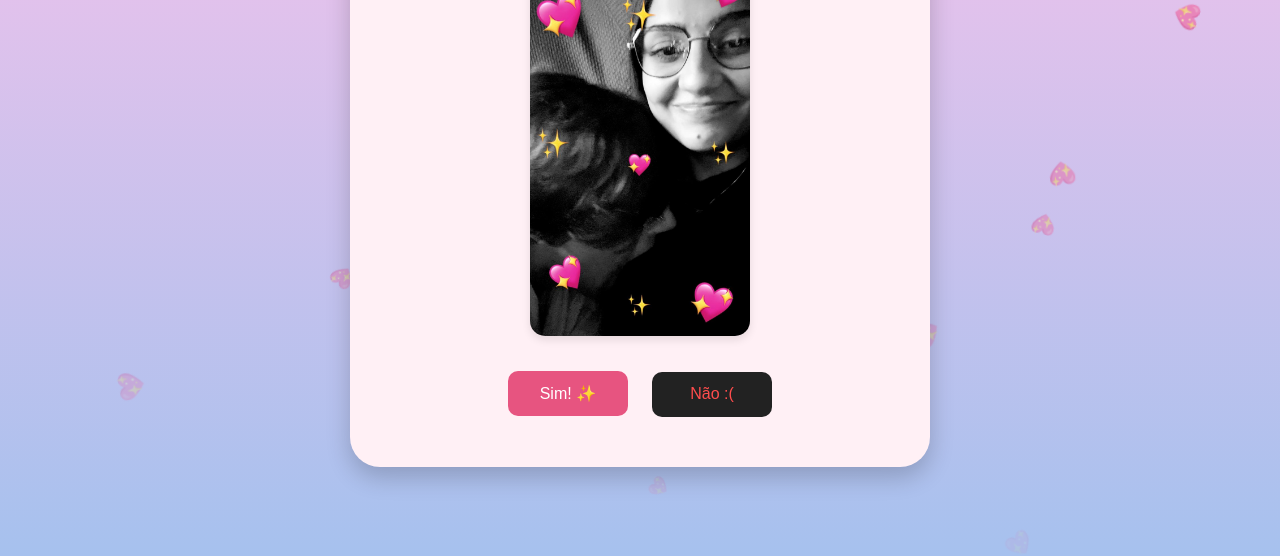
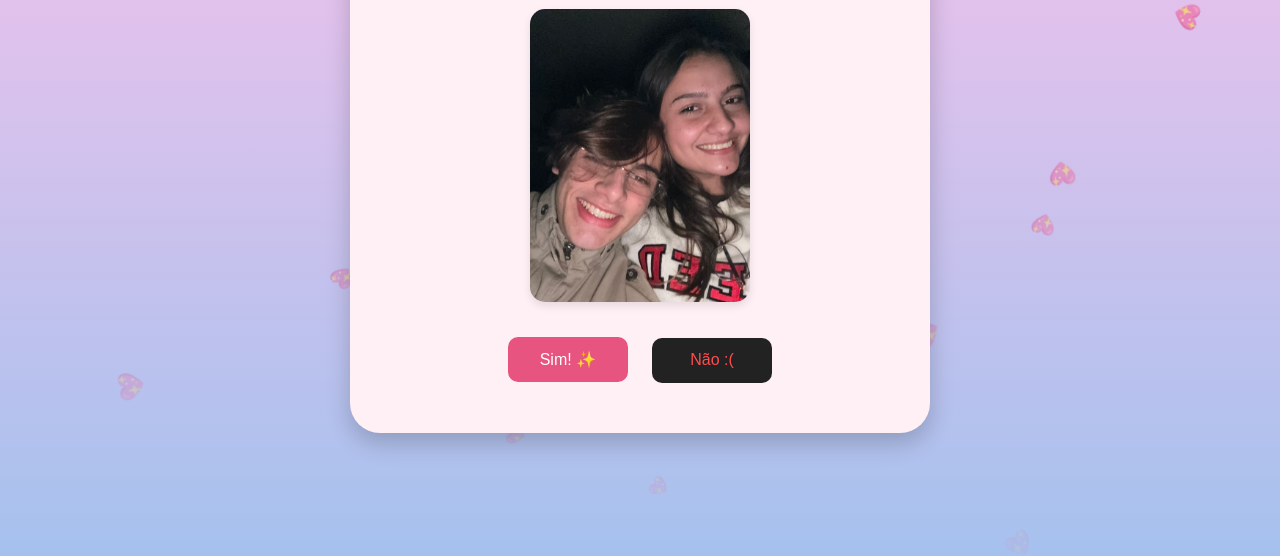
Before and after one commit to Dk-ok7/vcmeama, a plain HTML site: page index.html in a window 1280 px wide. Shown: the part 244-800 px from the top of the page. Drawn offline with Linux system fonts and the light colour scheme.

Commit message:
Update index.html

```diff
--- a/index.html
+++ b/index.html
@@ -101,7 +101,7 @@
 
   <main class="painel">
     <h1>Você me ama?</h1>
-    <img src="ok3.jpeg" id="imagemok" alt="Coração com carinha feliz" />
+    <img src="love.jpeg" id="imagemok" alt="Coração com carinha feliz" />
     <button id="sim">Sim! ✨</button>
     <button id="nao">Não :(</button>
   </main>
```
